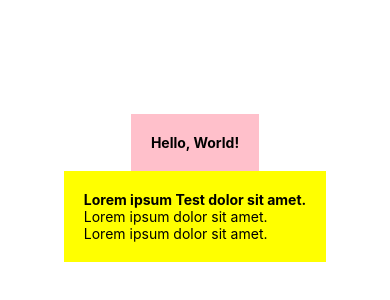
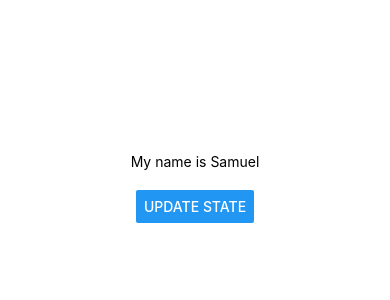
Before and after one commit to doyo91/react-native-tutorial-ninja, a React Native app: screen / in a window 390 px wide. Shown: the part 234-534 px from the top of the page. Built offline with nearby package versions, Linux system fonts and the light colour scheme.

Commit message:
onPress inline

```diff
--- a/App.js
+++ b/App.js
@@ -1,18 +1,14 @@
-import React from "react";
-import { StyleSheet, Text, View } from "react-native";
+import React, { useState } from "react";
+import { StyleSheet, Text, View, Button } from "react-native";
 
 export default function App() {
+  const [name, setName] = useState("Samuel");
   return (
     <View style={styles.container}>
-      <View style={styles.header}>
-        <Text style={styles.boldText}>Hello, World!</Text>
-      </View>
-      <View style={styles.body}>
-        <Text style={styles.boldText}>
-          Lorem ipsum <Text>Test</Text> dolor sit amet.
-        </Text>
-        <Text>Lorem ipsum dolor sit amet.</Text>
-        <Text>Lorem ipsum dolor sit amet.</Text>
+      <Text>My name is {name}</Text>
+      <Text></Text>
+      <View style={styles.buttonContainer}>
+        <Button title="update state" onPress={() => setName("doyo")} />
       </View>
     </View>
   );
@@ -25,15 +21,7 @@
     alignItems: "center",
     justifyContent: "center",
   },
-  header: {
-    backgroundColor: "pink",
-    padding: 20,
-  },
-  boldText: {
-    fontWeight: "bold",
-  },
-  body: {
-    backgroundColor: "yellow",
-    padding: 20,
+  buttonContainer: {
+    marginTop: 20,
   },
 });
```
